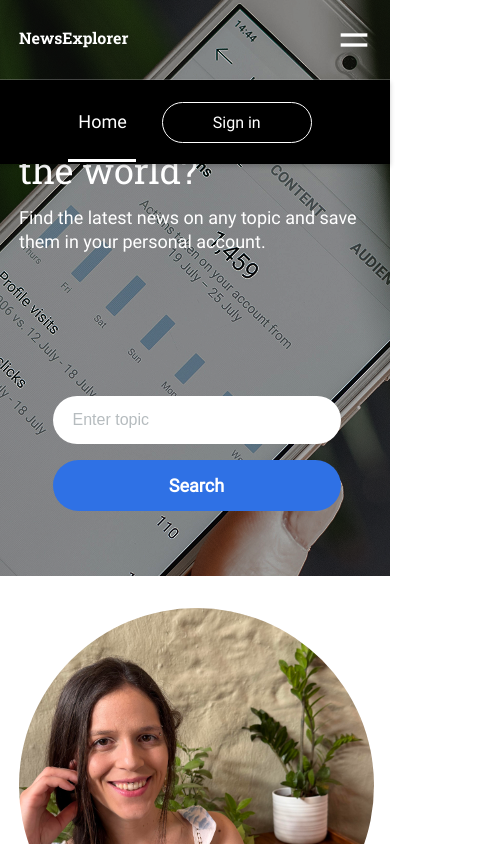
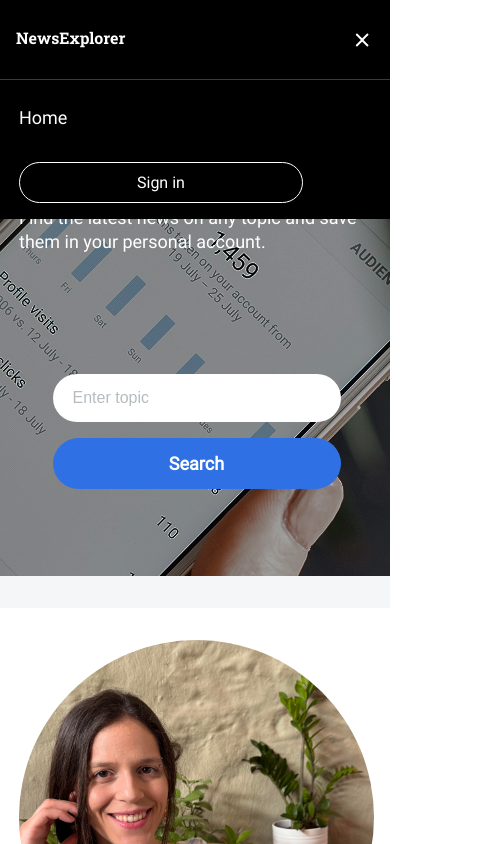
Before and after one commit to LeticeZwinger/News-Explorer, a React (Vite) app: page / in a window 390 px wide. Both pictures are taken after a click on the button "Toggle menu". Shown: the top 844 px of the page, 501 px wide, since content can reach past the window. Built offline with nearby package versions, Linux system fonts and the light colour scheme.

Commit message:
layout for forms on mobile dimensions

```diff
--- a/src/components/Header/Header.css
+++ b/src/components/Header/Header.css
@@ -79,6 +79,6 @@
   }
 
   .header__subtitle {
-    margin-bottom: 122px;
+    margin-bottom: 100px;
   }
 }
--- a/src/components/Modal/Modal.css
+++ b/src/components/Modal/Modal.css
@@ -87,3 +87,21 @@
   margin-top: 5px;
   text-align: center;
 }
+
+@media screen and (max-width: 600px) {
+  .modal {
+    align-items: flex-end;
+  }
+
+  .modal__container {
+    max-width: none;
+    height: auto;
+  }
+
+  .modal__close-button {
+    right: 16px;
+    top: -40px;
+    height: 24px;
+    width: 24px;
+  }
+}
--- a/src/components/ModalWithForm/ModalWithForm.css
+++ b/src/components/ModalWithForm/ModalWithForm.css
@@ -96,3 +96,22 @@
   font-weight: bold;
   transition: color 0.3s;
 }
+
+@media screen and (max-width: 600px) {
+  .modal__container_form {
+    border-radius: 16px 16px 0 0;
+    padding: 16px;
+    height: 480px;
+  }
+  .modal__title {
+    font-size: 24px;
+  }
+  .modal__label {
+    margin-top: 18px;
+  }
+  .modal__input {
+    padding: 6px 0 8px 0;
+    margin-bottom: 0;
+    margin-top: 0;
+  }
+}
--- a/src/components/Navigator/Navigator.css
+++ b/src/components/Navigator/Navigator.css
@@ -170,6 +170,25 @@
   bottom: 0px;
   right: 285px;
 }
+
+.navigator__overlay {
+  display: none;
+  position: fixed;
+  top: 0;
+  left: 0;
+  width: 100%;
+  height: 100vh;
+  background: rgba(0, 0, 0, 0.6);
+  z-index: 9;
+  transition: opacity 0.3s ease-in-out;
+}
+.navigator--open {
+  background: black;
+}
+
+.navigator--open + .navigator__overlay {
+  display: block;
+}
 /* tablet  */
 @media screen and (min-width: 768px) and (max-width: 1024px) {
   .navigator {
@@ -188,14 +207,46 @@
   }
 }
 
+@media screen and (min-width: 601px) {
+  .navigator__home-btn_active::after {
+    content: "";
+    display: block;
+    width: 68px;
+    height: 3px;
+    background-color: currentColor;
+    position: absolute;
+    bottom: -18px;
+    left: -10px;
+  }
+}
+
 /* phone  */
 @media screen and (max-width: 600px) {
   .navigator {
-    padding: 0 16px 0 19px;
+    padding: 0 16px;
+    position: relative;
   }
 
   .navigator__logo {
     font-size: 16px;
+  }
+
+  .navigator__menu-btn {
+    display: block;
+    width: 24px;
+    height: 24px;
+    background: url(../../assets/menu.svg) center no-repeat;
+    background-size: contain;
+    border: none;
+    cursor: pointer;
+    z-index: 11;
+  }
+
+  .navigator__menu-btn.navigator__close-btn {
+    background: url(../../assets/close.svg) center no-repeat;
+    background-size: contain;
+    height: 24px;
+    width: 24px;
   }
 
   .navigator__right-side {
@@ -204,25 +255,32 @@
     top: 80px;
     right: 0;
     width: 100%;
-    background: rgb(0, 0, 0);
-    box-shadow: 0 2px 5px rgba(0, 0, 0, 0.2);
+
+    background: black;
     flex-direction: column;
     gap: 15px;
-    padding: 20px;
+    padding: 16px 16px 16px 19px;
     text-align: center;
+    z-index: 10;
+    transition: 0.3s ease-in-out;
   }
 
   .navigator__right-side.open {
     display: flex;
   }
 
-  .navigator__dropdown {
-    display: block;
-    width: 40px;
-    height: 40px;
-    background: url(../../assets/menu.svg) center no-repeat;
-    background-size: contain;
-    border: none;
-    cursor: pointer;
+  .navigator__signin-btn {
+    padding: 10px 117px;
+  }
+
+  .navigator__home-btn_active::after {
+    display: none !important;
+  }
+
+  .navigator__link {
+    width: 100%;
+    flex-direction: column;
+    align-items: flex-start;
+    gap: 22px;
   }
 }
--- a/src/components/Navigator/Navigator.jsx
+++ b/src/components/Navigator/Navigator.jsx
@@ -11,19 +11,30 @@ function Navigator({ onSignIn, onLogout }) {
   const isSavedArticlesPage = location.pathname === "/saved-articles";
   const [menuOpen, setMenuOpen] = useState(false);
 
+  const toggleMenu = () => {
+    setMenuOpen(!menuOpen);
+  };
+
+  const closeMenu = () => {
+    setMenuOpen(false);
+  };
+
   return (
+    <>
+      {menuOpen && (
+        <div className="navigator__overlay" onClick={closeMenu}></div>
+      )}
+
       <nav
-      className={`navigator ${
-        isSavedArticlesPage ? "navigator__saved-articles" : ""
-      }`}
+        className={`navigator ${menuOpen ? "navigator--open" : ""} ${isSavedArticlesPage ? "navigator__saved-articles" : ""}`}
       >
         <div className="navigator__container">
           <h2 className="navigator__logo">NewsExplorer</h2>
         </div>
 
         <button
-        className="navigator__dropdown"
-        onClick={() => setMenuOpen(!menuOpen)}
+          className={`navigator__menu-btn ${menuOpen ? "navigator__close-btn" : ""}`}
+          onClick={toggleMenu}
           aria-label="Toggle menu"
         ></button>
 
@@ -31,12 +42,10 @@ function Navigator({ onSignIn, onLogout }) {
           <ul className="navigator__link">
             <li className="navigator__items">
               <button
-              className={`navigator__home-btn ${
-                isSavedArticlesPage ? "" : "navigator__home-btn_active"
-              }`}
+                className="navigator__home-btn"
                 onClick={() => {
                   navigate("/");
-                setMenuOpen(false);
+                  closeMenu();
                 }}
               >
                 Home
@@ -49,7 +58,7 @@ function Navigator({ onSignIn, onLogout }) {
                   className="navigator__signin-btn"
                   onClick={() => {
                     onSignIn();
-                  setMenuOpen(false);
+                    closeMenu();
                   }}
                 >
                   Sign in
@@ -59,14 +68,10 @@ function Navigator({ onSignIn, onLogout }) {
               <>
                 <li>
                   <button
-                  className={`navigator__saved-articles-btn ${
-                    isSavedArticlesPage
-                      ? "navigator__saved-articles_active"
-                      : ""
-                  }`}
+                    className="navigator__saved-articles-btn"
                     onClick={() => {
                       navigate("/saved-articles");
-                    setMenuOpen(false);
+                      closeMenu();
                     }}
                   >
                     Saved articles
@@ -75,14 +80,10 @@ function Navigator({ onSignIn, onLogout }) {
                 <li className="navigator__user-info">
                   {user.name}
                   <span
-                  className={`navigator__logout-icon ${
-                    isSavedArticlesPage
-                      ? "navigator__logout-icon_dark"
-                      : "navigator__logout-icon_white"
-                  }`}
+                    className="navigator__logout-icon"
                     onClick={() => {
                       onLogout();
-                    setMenuOpen(false);
+                      closeMenu();
                     }}
                   />
                 </li>
@@ -91,6 +92,7 @@ function Navigator({ onSignIn, onLogout }) {
           </ul>
         </div>
       </nav>
+    </>
   );
 }
 
--- a/src/components/NewsCardList/NewsCardList.css
+++ b/src/components/NewsCardList/NewsCardList.css
@@ -109,11 +109,16 @@
   .newscard-list.newscard-list.has-results {
     padding: 32px 16px 24px 19px;
   }
+  .newscard-list {
+    padding: 0;
+  }
   .newscard-list__section {
     display: flex;
     flex-direction: column;
     align-items: center;
     gap: 16px;
+    padding-top: 16px;
+    padding-bottom: 16px;
   }
 
   .newscard-list__header {
--- a/src/components/SavedArticles/SavedArticles.css
+++ b/src/components/SavedArticles/SavedArticles.css
@@ -44,3 +44,21 @@
     width: 360px;
   }
 }
+
+@media screen and (max-width: 600px) {
+  .saved-articles__content {
+    padding: 16px 16px 16px 19px;
+    max-width: 288px;
+  }
+  .saved-articles__title {
+    margin-top: 8px;
+    font-size: 12px;
+  }
+  .saved-articles__header {
+    width: 100%;
+    font-size: 26px;
+    line-height: 34px;
+    margin-top: 16px;
+    margin-bottom: 50px;
+  }
+}
--- a/src/components/SearchBar/SearchBar.css
+++ b/src/components/SearchBar/SearchBar.css
@@ -57,7 +57,7 @@
 
 @media screen and (min-width: 768px) and (max-width: 1024px) {
   .search-bar {
-    width: 452px;
+    max-width: 452px;
     height: 56px;
     margin-top: 0;
     margin-bottom: 48px;
@@ -67,13 +67,14 @@
 @media screen and (max-width: 536px) {
   .search-bar {
     height: auto;
+    max-width: 288px;
   }
 
   .search-bar__container {
     border-radius: 0;
     display: flex;
     flex-direction: column;
-    max-width: 288px;
+
     gap: 16px;
     background-color: transparent;
     box-shadow: none;
```
Lines whose indentation alone changed are shown as unchanged.
